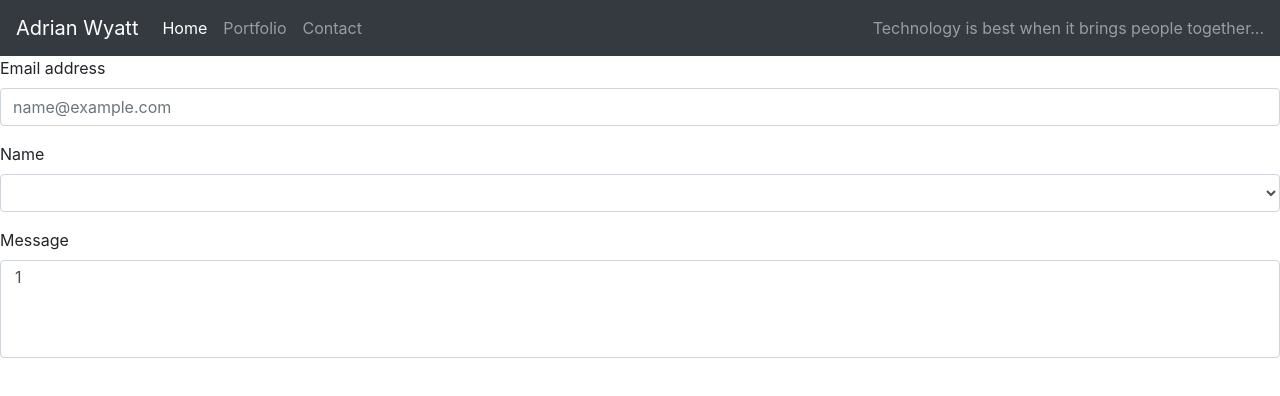
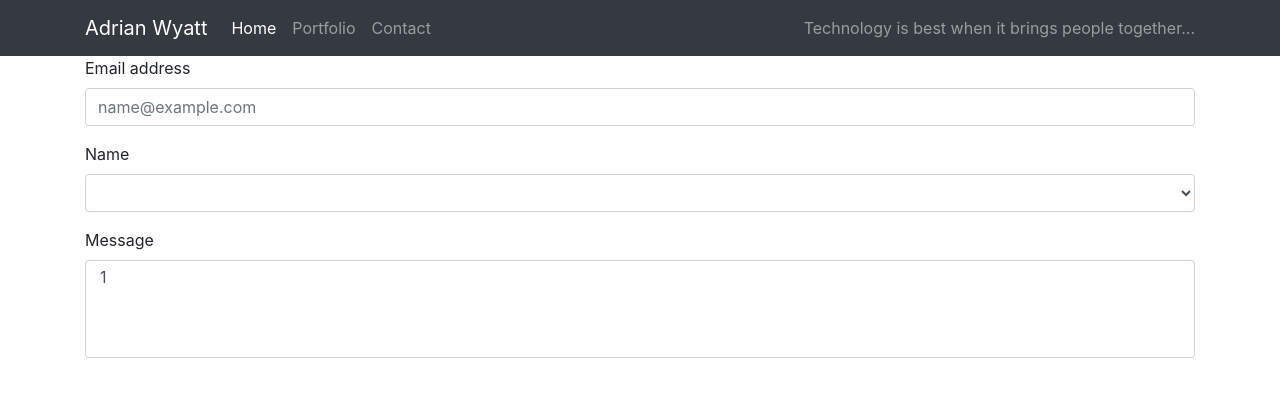
Before and after one commit to alaw-cyber/Wyatt-Portfolio-html, a plain HTML site: page contact.html in a window 1280 px wide. Drawn offline with nearby package versions, Linux system fonts and the light colour scheme.

Commit message:
added cantainer to all html

```diff
--- a/contact.html
+++ b/contact.html
@@ -9,6 +9,7 @@
 <body>
 
     <nav class="navbar navbar-expand-lg navbar-dark bg-dark">
+        <div class= container>
         <a class="navbar-brand" href="#">Adrian Wyatt</a>
         <button class="navbar-toggler" type="button" data-toggle="collapse" data-target="#navbarText" aria-controls="navbarText" aria-expanded="false" aria-label="Toggle navigation">
           <span class="navbar-toggler-icon"></span>
@@ -29,8 +30,10 @@
             Technology is best when it brings people together...
           </span>
         </div>
+        </div>
     </nav>
     <section>
+        <div class= container>
         <form>
             <div class="form-group">
               <label for="exampleFormControlInput1">Email address</label>
@@ -48,6 +51,7 @@
               </select>
             </div>
           </form>
+        </div>
     </section>
 
 </body>
```
Also changed, not shown: index.html (+2 -0 lines), portfolio.html (+8 -1 lines).
